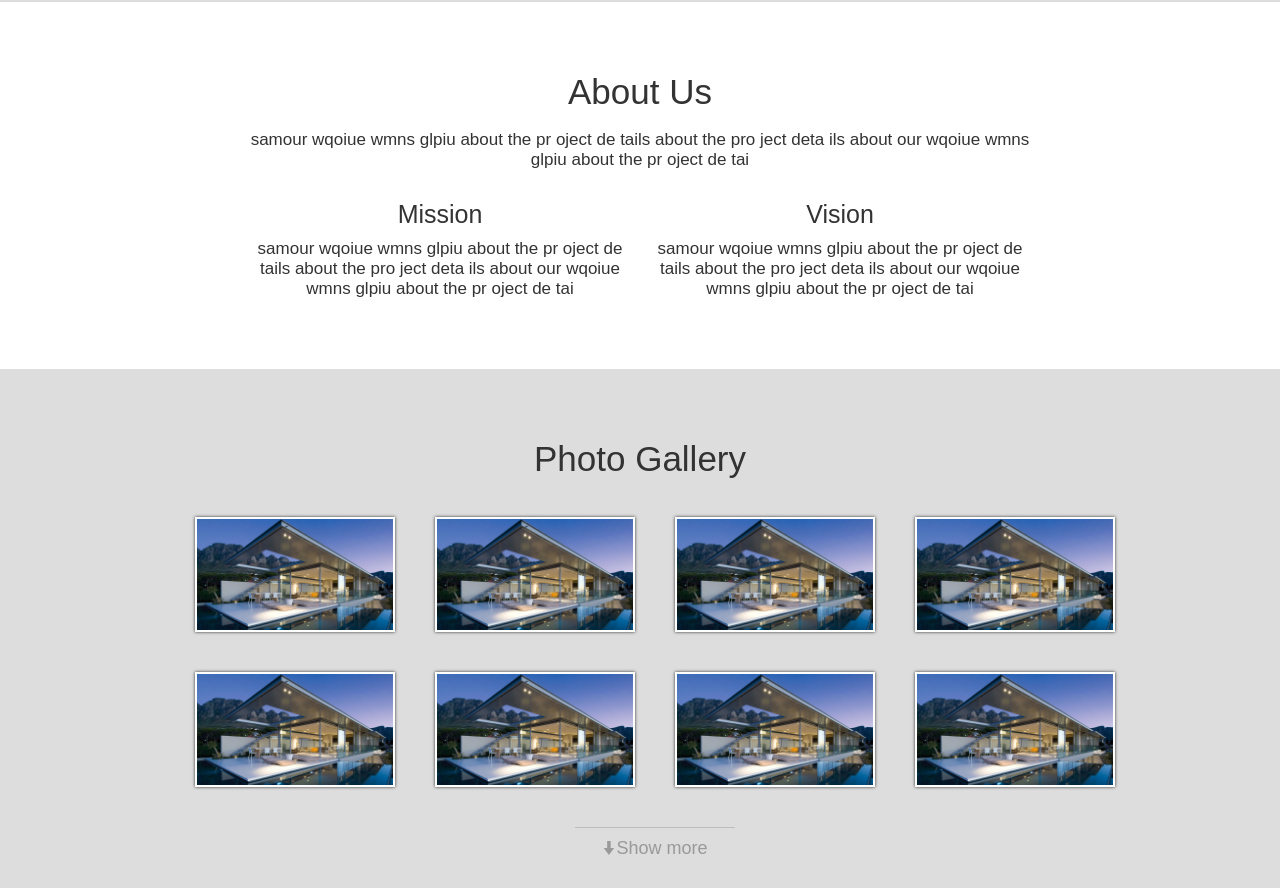
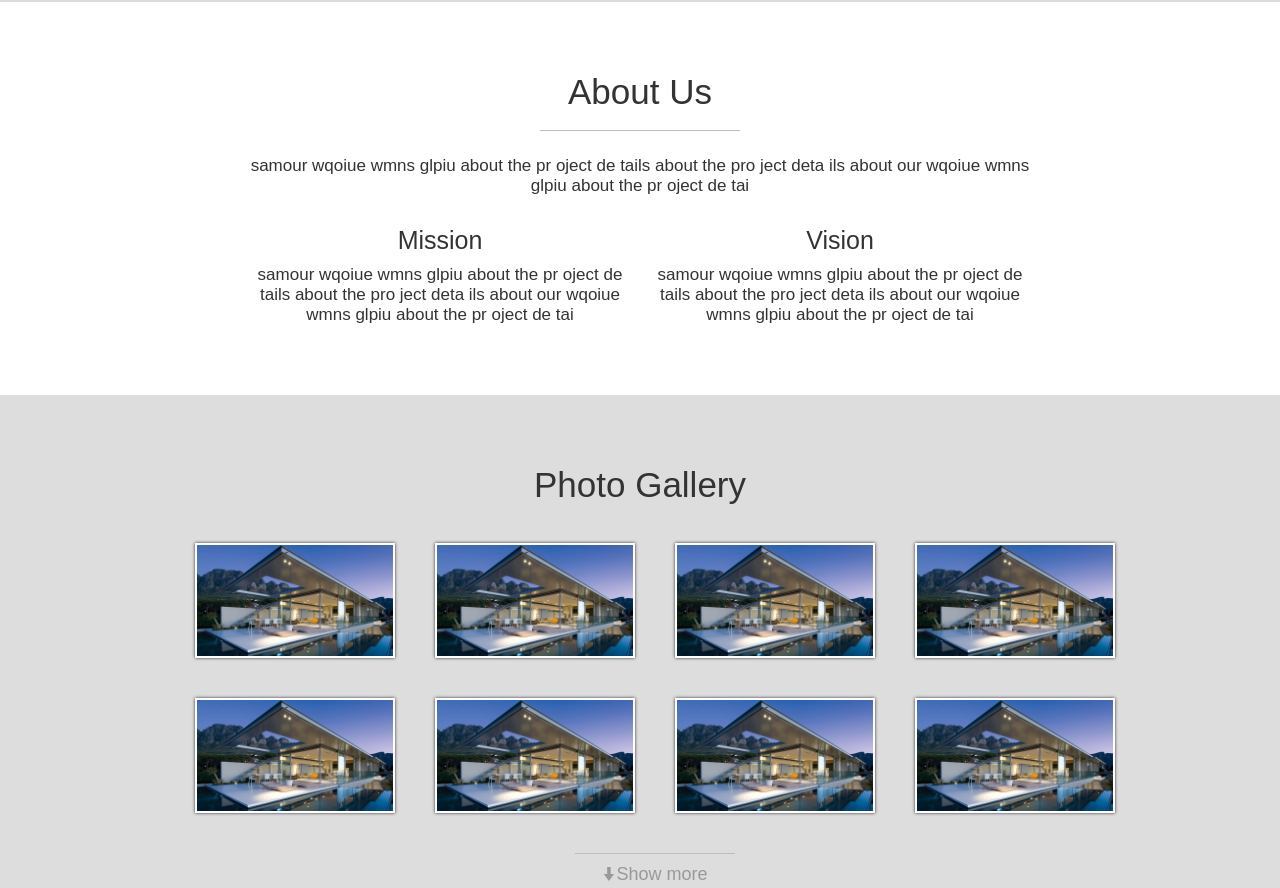
Before and after one commit to samiyuru/designcareplans, a plain HTML site: page index.html in a window 1280 px wide. Shown: the part 1340-2228 px from the top of the page. Drawn offline with Linux system fonts and the light colour scheme.

Commit message:
no message

```diff
--- a/css/main.css
+++ b/css/main.css
@@ -85,6 +85,16 @@ section {
     font-size: 14px;
 }
 
+.cont-top-hr{
+    border-top: 1px solid #bdbdbd;
+    padding-top: 10px;
+    margin-top: 0px;
+    margin: 0 auto;
+    width: 200px;
+    text-align: center;
+    margin-bottom: 15px;
+}
+
 /*********************************/
 
 #head {
@@ -100,10 +110,7 @@ section {
 }
 
 #head .fb-like{
-    position: absolute;
-    left: 20px;
-    top: 20px;
-    z-index: 999999;
+    display: inline-block;
 }
 
 .bottom-bar {
--- a/index.html
+++ b/index.html
@@ -15,7 +15,6 @@
     <div class="logo container">
         <img src="img/logo.png"/>
     </div>
-    <div class="fb-like" data-href="https://www.facebook.com/designcareplans" data-layout="button" data-action="like" data-show-faces="false" data-share="true"></div>
     <a href="#/projects" class="glyphicon glyphicon-chevron-down scrolldown"></a>
     <nav>
         <ul class="container">
@@ -48,6 +47,9 @@
         <div class="row">
             <h2>About Us</h2>
 
+            <div class="cont-top-hr">
+                <div class="fb-like" data-href="https://www.facebook.com/designcareplans" data-layout="button" data-action="like" data-show-faces="false" data-share="true"></div>
+            </div>
             <p>samour wqoiue wmns glpiu about the pr oject de tails about the pro ject deta ils about our wqoiue wmns glpiu about the pr oject de tai</p>
         </div>
         <div class="row">
@@ -148,10 +150,11 @@
 
 <div id="fb-root"></div>
 
-<script>(function(d, s, id) {
+<script>(function (d, s, id) {
     var js, fjs = d.getElementsByTagName(s)[0];
     if (d.getElementById(id)) return;
-    js = d.createElement(s); js.id = id;
+    js = d.createElement(s);
+    js.id = id;
     js.src = "//connect.facebook.net/en_US/sdk.js#xfbml=1&appId=623501857748465&version=v2.0";
     fjs.parentNode.insertBefore(js, fjs);
 }(document, 'script', 'facebook-jssdk'));</script>
```
Also changed, not shown: img/logo.png.
